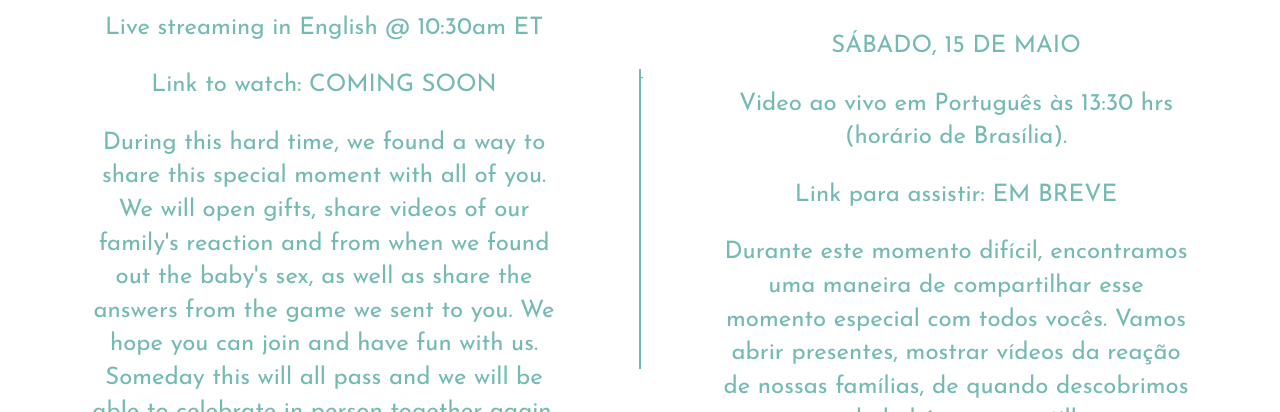
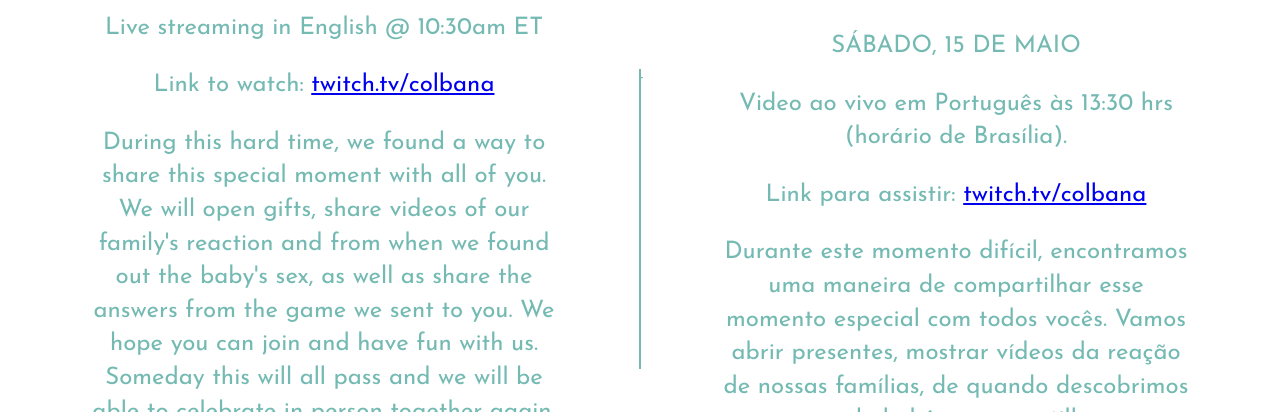
Before and after one commit to colbyfayock/colbana, a plain HTML site: page index.html in a window 1280 px wide. Shown: the part 734-1146 px from the top of the page. Drawn offline with Linux system fonts and the light colour scheme.

Commit message:
twitch link

```diff
--- a/index.html
+++ b/index.html
@@ -227,7 +227,7 @@
           Live streaming in English @ 10:30am ET
         </p>
         <p class="panel-watch">
-          Link to watch: COMING SOON
+          Link to watch: <a href="https://www.twitch.tv/colbana">twitch.tv/colbana</a>
         </p>
         <p class="panel-message">
           During this hard time, we found a way to share
@@ -254,7 +254,7 @@
           Video ao vivo em Português às 13:30 hrs (horário de Brasília).
         </p>
         <p class="panel-watch">
-          Link para assistir: EM BREVE
+          Link para assistir: <a href="https://www.twitch.tv/colbana">twitch.tv/colbana</a>
         </p>
         <p class="panel-message">
           Durante este momento difícil, encontramos
```
